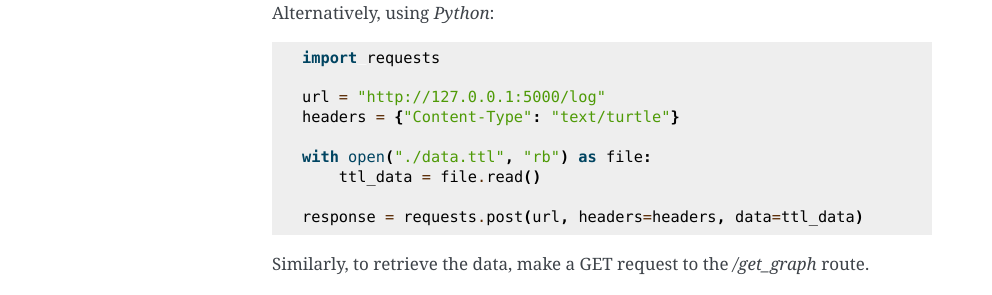
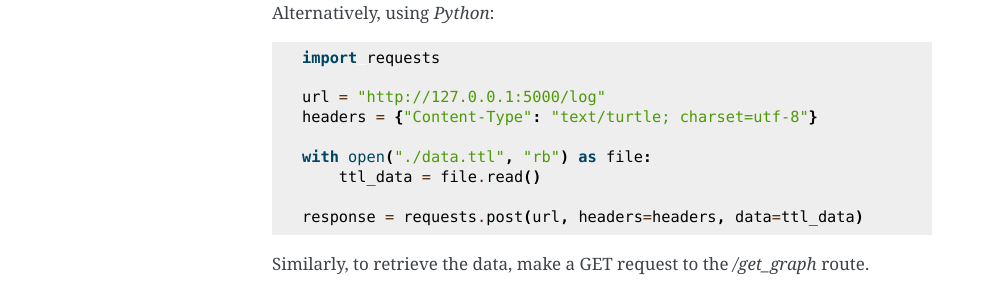
Before and after one commit to Pokoyokjk/TFG_Gloria, a Sphinx documentation site: the page built from docs/4_basic_tutorial.rst, in a window 1280 px wide. Shown: the part 1343-1638 px from the top of the page, without its empty margins (148-1140 px from the left). Built offline with Sphinx 7.4.7, drawn with Linux system fonts in a browser that asks for light colours.

Commit message:
Add UTF-8 charset to Content-Type headers in documentation and tests

```diff
--- a/docs/4_basic_tutorial.rst
+++ b/docs/4_basic_tutorial.rst
@@ -60,7 +60,7 @@ Alternatively, using *Python*:
    import requests
 
    url = "http://127.0.0.1:5000/log"
-   headers = {"Content-Type": "text/turtle"}
+   headers = {"Content-Type": "text/turtle; charset=utf-8"}
 
    with open("./data.ttl", "rb") as file:
        ttl_data = file.read()
--- a/docs/5_complete_demo_tutorial.rst
+++ b/docs/5_complete_demo_tutorial.rst
@@ -90,7 +90,7 @@ for detailed info):
             print("File successfully read from:", input_file_path)
 
         headers = {
-            "Content-Type": "text/turtle"
+            "Content-Type": "text/turtle; charset=utf-8"
         }
 
         response = requests.post(f"{server}/log", headers=headers, data=data)
--- a/docs/SEGB_tutorial.rst
+++ b/docs/SEGB_tutorial.rst
@@ -85,7 +85,7 @@ for detailed info):
             print("File successfully read from:", input_file_path)
 
         headers = {
-            "Content-Type": "text/turtle"
+            "Content-Type": "text/turtle; charset=utf-8"
         }
 
         response = requests.post(f"{server}/log", headers=headers, data=data)
```
Also changed, not shown: 5 other files.
